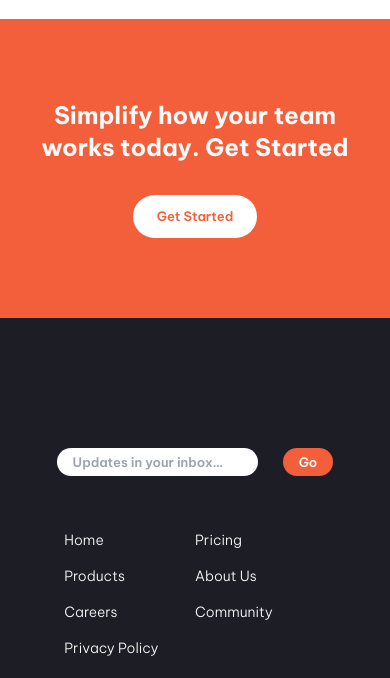
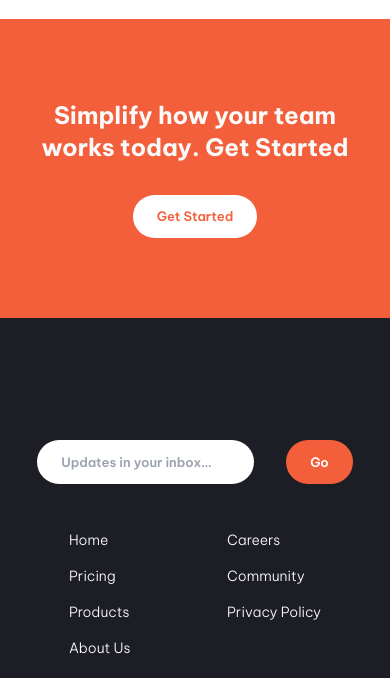
Before and after one commit to Kingkobi01/Manage-landing-page, a website built with Vite: page index.html in a window 390 px wide. Shown: the part 1587-2265 px from the top of the page. Built offline with nearby package versions, Linux system fonts and the light colour scheme.

Commit message:
Update footer layout and styling

```diff
--- a/index.html
+++ b/index.html
@@ -152,26 +152,26 @@
           <li><img class="w-8 md:w-auto" src="./images/icon-instagram.svg" alt=""></li>
         </ul>
       </div>
-      <div class="row-start-2 md:row-start-1">
+      <div class="row-start-2 md:row-start-1 w-9/10 md:w-auto mx-auto">
         <ul role="list"
-            class="mx-auto grid grid-cols-2 lg:gap-x-16 gap-y-4 font-light w-[80%]">
+            class="mx-auto grid grid-cols-2 gap-x-16 gap-y-4 font-light w-full justify-between">
           <li class="hover:text-dGBlue duration-200"><a href="#">Home</a></li>
+          <li class="hover:text-dGBlue duration-200"><a href="#">Careers</a></li>
           <li class="hover:text-dGBlue duration-200"><a href="#">Pricing</a></li>
+          <li class="hover:text-dGBlue duration-200"><a href="#">Community</a></li>
           <li class="hover:text-dGBlue duration-200"><a href="#">Products</a></li>
+          <li class="hover:text-dGBlue duration-200"><a href="#">Privacy Policy</a></li>
           <li class="hover:text-dGBlue duration-200"><a href="#">About Us</a></li>
-          <li class="hover:text-dGBlue duration-200"><a href="#">Careers</a></li>
-          <li class="hover:text-dGBlue duration-200"><a href="#">Community</a></li>
-          <li class="hover:text-dGBlue duration-200"><a href="#">Privacy Policy</a></li>
 
         </ul>
       </div>
       <div class="flex items-center md:items-end justify-center md:justify-between flex-col">
-        <div class="flex items-center justify-evenly w-full">
+        <div class="flex items-center justify-center gap-8 w-full">
           <input type="text"
-                 class="bg-white rounded-full text-bRed font-semibold py-1 px-4 lg:py-3 lg:px-6 text-[13px] focus-within:outline-none"
+                 class="bg-white rounded-full text-bRed font-semibold py-3 px-6 md:py-1 md:px-4 lg:py-3 lg:px-6 text-[13px] focus-within:outline-none"
                  placeholder="Updates in your inbox…">
           <button
-                  class="bg-bRed rounded-full text-white font-semibold  text-[13px] hover:bg-opacity-75 hover:shadow-lg hover:shadow-bRed duration-300 py-1 px-4 lg:py-3 lg:px-6">Go</button>
+                  class="bg-bRed rounded-full text-white font-semibold  text-[13px] hover:bg-opacity-75 hover:shadow-lg hover:shadow-bRed duration-300 py-3 px-6 md:py-1 md:px-4 lg:py-3 lg:px-6">Go</button>
         </div>
         <p class="text-xs text-dGBlue absolute bottom-0 md:static">Copyright 2020. All Rights
           Reserved</p>
```
